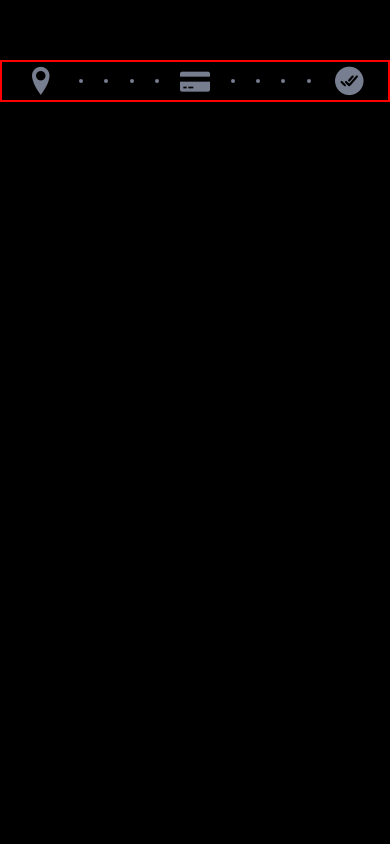
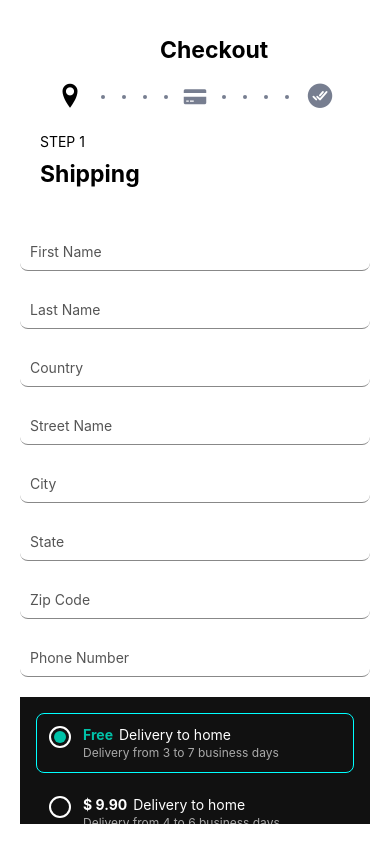
Before and after one commit to shahmir1232213/ReactNativeFashionApp, a React Native app: screen /Checkout in a window 390 px wide. Built offline with nearby package versions, Linux system fonts and the light colour scheme.

Commit message:
checkout phase 1 incomplete

```diff
--- a/src/components/Divider.tsx
+++ b/src/components/Divider.tsx
@@ -12,7 +12,7 @@ const Divider: React.FC<Prop> = ({ text }) => {
     <View
       style={[
         styles.container,
-        colorScheme === "dark" && { backgroundColor: "#2a2f37" },
+        colorScheme === "dark" && { backgroundColor: "#141416" },
       ]}
     >
       <Text
--- a/src/components/Header.tsx
+++ b/src/components/Header.tsx
@@ -6,10 +6,10 @@ const Header: React.FC= ({head}) => {
     const colorScheme = useColorScheme()
     const isDark = colorScheme === 'dark'
     return (
-       <View style={[styles.heading, isDark && { backgroundColor: '#2a2f37' }]}>
+       <View style={[styles.heading, isDark && { backgroundColor: '#141416' }]}>
             <Text style={[styles.header, colorScheme === 'dark' && { color: 'white'}]}>{head ? head : 'Gem Store'}</Text>
             {!head &&
-            <Notification name='bell' color={colorScheme === 'dark' ? 'white' : '#2a2f37'} size={23}  />
+            <Notification name='bell' color={colorScheme === 'dark' ? 'white' : '#141416'} size={23}  />
             }
         </View>
     )
--- a/src/components/ProductsList.tsx
+++ b/src/components/ProductsList.tsx
@@ -7,7 +7,7 @@ const ProductsList = ({ products,category }) => {
   const colorScheme = useColorScheme();
 
   return (
-    <View style={[styles.container, colorScheme === 'dark' && { backgroundColor: '#2a2f37' }]}>
+    <View style={[styles.container, colorScheme === 'dark' && { backgroundColor: '#141416' }]}>
       <ScrollView horizontal showsHorizontalScrollIndicator={false}>
         {products.map((item, index) => (
           <TouchableOpacity  style={styles.card} key={index}
@@ -17,7 +17,7 @@ const ProductsList = ({ products,category }) => {
             <View style={styles.product}>
               <Image style={styles.image} source={item.image} />
             </View>
-            <View style={[styles.productInfo, colorScheme === 'dark' && { backgroundColor: '#2a2f37'}]}>
+            <View style={[styles.productInfo, colorScheme === 'dark' && { backgroundColor: '#141416'}]}>
               <Text style={[styles.productText, colorScheme === 'dark' && { color: 'white' }]}>{item.productText}</Text>
               <Text style={[styles.priceText, colorScheme === 'dark' && { color: 'white' }]}>{`$${item.productPrice}`}</Text>
             </View>
--- a/src/components/ScrllHeader.tsx
+++ b/src/components/ScrllHeader.tsx
@@ -16,7 +16,7 @@ const ScrllHeader = ({ setSelectedCategory }) => {
   const colorScheme = useColorScheme()
 
   return (
-    <View style={[styles.scrollView, colorScheme === 'dark' && { backgroundColor: '#2a2f37' }]}>
+    <View style={[styles.scrollView, colorScheme === 'dark' && { backgroundColor: '#141416' }]}>
       <ScrollView
         horizontal
         contentContainerStyle={{
--- a/src/components/SigningInputFields.tsx
+++ b/src/components/SigningInputFields.tsx
@@ -1,46 +1,57 @@
-import { StyleSheet, Text, View, TextInput } from 'react-native'
-import React, { useEffect } from 'react'
+import { StyleSheet, View, TextInput, useColorScheme } from 'react-native'
+import React from 'react'
 
 interface Label {
   placeholder: string;
   state: string;
   setState: (value: string) => void;
 }
+
 interface Props {
   labels: Label[];
 }
 
 const SigningInputFields: React.FC<Props> = ({ labels }) => {
+  const scheme = useColorScheme();
+  const isDarkMode = scheme === 'dark';
+
   return (
     <View>
-      {
-        labels.map((label, index) => (
+      {labels.map((label, index) => (
         <View key={index}>
-            {/* You can customize the TextInput styles as needed */}
           <TextInput
-                style={styles.input}
+            style={[
+              styles.input,
+              isDarkMode ? styles.inputDark : styles.inputLight,
+            ]}
             placeholder={label.placeholder}
-                placeholderTextColor={'black'}
+            placeholderTextColor={isDarkMode ? '#aaa' : '#555'}
             value={label.state}
             onChangeText={(text) => label.setState(text)}
           />
         </View>
-        ))
-      }
+      ))}
     </View>
-  )
-}
+  );
+};
 
-export default SigningInputFields
+export default SigningInputFields;
 
 const styles = StyleSheet.create({
-  input:{
+  input: {
     borderBottomWidth: 1,
-    borderColor: "#888",
+    borderRadius: 8,
     padding: 10,
-    borderRadius: 8,
     marginBottom: 20,
+  },
+  inputLight: {
+    borderColor: '#888',
     color: 'black',
-
-  }
-})
+    backgroundColor: '#fff',
+  },
+  inputDark: {
+    borderColor: '#555',
+    color: 'white',
+    backgroundColor: '#141416',
+  },
+});
--- a/src/components/checkOutComponents/CheckOutNavigation.tsx
+++ b/src/components/checkOutComponents/CheckOutNavigation.tsx
@@ -1,58 +1,89 @@
-import { StyleSheet, Text, View,TouchableOpacity} from 'react-native'
+import { StyleSheet, Text, View, TouchableOpacity, useColorScheme } from 'react-native'
 import Entypo from 'react-native-vector-icons/Entypo'
-import React,{useState,useEffect} from 'react'
+import React, { useState } from 'react'
 import Fontisto from 'react-native-vector-icons/Fontisto'
 import Ionicons from 'react-native-vector-icons/Ionicons'
 
 const icons = [
-  { icon: <Entypo name="location-pin" size={35}  /> },
-  { icon: <Fontisto name="credit-card" size={20}  /> },
-  { icon: <Ionicons name="checkmark-done-circle" size={35} /> },
+  { icon: <Entypo name="location-pin" size={30} /> },
+  { icon: <Fontisto name="credit-card" size={15} /> },
+  { icon: <Ionicons name="checkmark-done-circle" size={30} /> },
 ];
 
 const checkOutNavigation = () => {
-  const [activeKey,setActiveKey] = useState<string>('')
+  const [activeKey, setActiveKey] = useState<number>(0);
+  const scheme = useColorScheme();
+  const isDarkMode = scheme === 'dark';
+
   return (
-        <View style={styles.button}>
-        {
-            icons.map((icon,index)=>(
-                <>
-                    <TouchableOpacity key={index} onPress={()=>(setActiveKey(index))}>
+    <View style={[styles.button, isDarkMode ? styles.buttonDark : styles.buttonLight]}>
+      {icons.map((icon, index) => (
+        <React.Fragment key={index}>
+          <TouchableOpacity onPress={() => setActiveKey(index)}>
             {React.cloneElement(icon.icon, {
-                            color: activeKey === index ? '#fcfcfd' : '#777e90',
+              color: activeKey === index
+                ? isDarkMode ? '#fff' : '#000'
+                : isDarkMode ? '#aaa' : '#777e90',
             })}
           </TouchableOpacity>
           {/* render dots except after the last icon */}
           {index !== icons.length - 1 && (
             <>
-                        <Text style={styles.dots}>.</Text>
-                        <Text style={styles.dots}>.</Text>
-                        <Text style={styles.dots}>.</Text>
-                        <Text style={styles.dots}>.</Text>
+              <Text
+                style={[
+                  styles.dots,
+                  { backgroundColor: isDarkMode ? '#aaa' : '#777e90' },
+                ]}
+              />
+              <Text
+                style={[
+                  styles.dots,
+                  { backgroundColor: isDarkMode ? '#aaa' : '#777e90' },
+                ]}
+              />
+              <Text
+                style={[
+                  styles.dots,
+                  { backgroundColor: isDarkMode ? '#aaa' : '#777e90' },
+                ]}
+              />
+              <Text
+                style={[
+                  styles.dots,
+                  { backgroundColor: isDarkMode ? '#aaa' : '#777e90' },
+                ]}
+              />
             </>
           )}
-                </>
-            ))
-        }
+        </React.Fragment>
+      ))}
     </View>
-  )
-}
+  );
+};
 
-export default checkOutNavigation
+export default checkOutNavigation;
 
 const styles = StyleSheet.create({
-    button:{
-        borderWidth:2,
-        borderColor:'red',
-        flexDirection:'row',
-        justifyContent:'space-evenly',
-        alignItems:'center',
-        backgroundColor:'black'
+  button: {
+    //borderWidth: 2,
+    paddingLeft: 20,
+    paddingRight: 20,
+    flexDirection: 'row',
+    justifyContent: 'space-evenly',
+    alignItems: 'center',
   },
-    dots:{
-        backgroundColor:'#777e90',
-        width:4,
-        height:4,
-        borderRadius:100
-    }
-})
+  buttonLight: {
+    //borderColor: 'red',
+    backgroundColor: 'white',
+  },
+  buttonDark: {
+    //borderColor: '#555',
+    backgroundColor: '#141416', // ✅ corrected dark mode color
+  },
+  dots: {
+    width: 4,
+    height: 4,
+    borderRadius: 100,
+    marginHorizontal: 1,
+  },
+});
--- /dev/null
+++ b/src/components/checkOutComponents/DeliveryOptions.tsx
@@ -0,0 +1,120 @@
+import React, { useState } from "react";
+import { View, Text, Pressable, StyleSheet } from "react-native";
+
+const DeliveryOptions = () => {
+  const [selected, setSelected] = useState("free");
+
+  const options = [
+    {
+      id: "free",
+      price: "Free",
+      title: "Delivery to home",
+      subtitle: "Delivery from 3 to 7 business days",
+    },
+    {
+      id: "home",
+      price: "$ 9.90",
+      title: "Delivery to home",
+      subtitle: "Delivery from 4 to 6 business days",
+    },
+    {
+      id: "fast",
+      price: "$ 9.90",
+      title: "Fast Delivery",
+      subtitle: "Delivery from 2 to 3 business days",
+    },
+  ];
+
+  return (
+    <View style={styles.container}>
+      {options.map((opt) => (
+        <Pressable
+          key={opt.id}
+          style={[
+            styles.option,
+            selected === opt.id && styles.optionSelected,
+          ]}
+          onPress={() => setSelected(opt.id)}
+        >
+          {/* Radio button */}
+          <View style={styles.radioOuter}>
+            {selected === opt.id && <View style={styles.radioInner} />}
+          </View>
+
+          {/* Texts */}
+          <View>
+            <View style={styles.row}>
+              <Text
+                style={[
+                  styles.price,
+                  opt.price === "Free" && styles.freePrice,
+                ]}
+              >
+                {opt.price}
+              </Text>
+              <Text style={styles.title}>{opt.title}</Text>
+            </View>
+            <Text style={styles.subtitle}>{opt.subtitle}</Text>
+          </View>
+        </Pressable>
+      ))}
+    </View>
+  );
+};
+
+const styles = StyleSheet.create({
+  container: {
+    backgroundColor: "#111", // dark bg
+    padding: 16,
+  },
+  option: {
+    flexDirection: "row",
+    alignItems: "flex-start",
+    borderWidth: 1,
+    borderColor: "transparent",
+    borderRadius: 8,
+    padding: 12,
+    marginBottom: 10,
+  },
+  optionSelected: {
+    borderColor: "#00FFFF", // cyan border
+  },
+  radioOuter: {
+    width: 22,
+    height: 22,
+    borderRadius: 11,
+    borderWidth: 2,
+    borderColor: "#fff",
+    alignItems: "center",
+    justifyContent: "center",
+    marginRight: 12,
+  },
+  radioInner: {
+    width: 12,
+    height: 12,
+    borderRadius: 6,
+    backgroundColor: "#00C2A8", // teal inner circle
+  },
+  row: {
+    flexDirection: "row",
+    alignItems: "center",
+    marginBottom: 2,
+  },
+  price: {
+    fontWeight: "bold",
+    color: "#fff",
+    marginRight: 6,
+  },
+  freePrice: {
+    color: "#00C2A8",
+  },
+  title: {
+    color: "#fff",
+  },
+  subtitle: {
+    color: "#aaa",
+    fontSize: 12,
+  },
+});
+
+export default DeliveryOptions;
--- a/src/components/checkOutComponents/StepComponent.tsx
+++ b/src/components/checkOutComponents/StepComponent.tsx
@@ -1,14 +1,61 @@
-import { StyleSheet, Text, View } from 'react-native'
+import { StyleSheet, Text, View, useColorScheme } from 'react-native'
 import React from 'react'
 
-const StepComponent = () => {
+interface Prop {
+  step: string;
+  stepHead: string;
+}
+
+const StepComponent: React.FC<Prop> = ({ step, stepHead }) => {
+  const scheme = useColorScheme();
+  const isDarkMode = scheme === 'dark';
+
   return (
-    <View>
-      <Text>StepComponent</Text>
+    <View style={[styles.stepCont, isDarkMode ? styles.stepContDark : styles.stepContLight]}>
+      <Text style={[styles.step, isDarkMode ? styles.textDark : styles.textLight]}>{step}</Text>
+      <Text style={[styles.stepHead, isDarkMode ? styles.textDark : styles.textLight]}>{stepHead}</Text>
     </View>
   )
 }
 
 export default StepComponent
 
-const styles = StyleSheet.create({})
+const styles = StyleSheet.create({
+  stepCont: {
+    marginTop: 20,
+    // paddingRight: 20,
+    marginBottom: 20,
+    paddingLeft: 20,
+  //  borderWidth: 2,
+    width: '100%',
+    height: '10%',
+    flexDirection: 'column',
+    justifyContent: 'flex-start',
+  },
+  stepContLight: {
+   // borderColor: 'red',
+    backgroundColor: '#fff',
+  },
+  stepContDark: {
+   // borderColor: '#555',
+    backgroundColor: '#141416', // ✅ custom dark color
+  },
+  step: {
+   // borderWidth: 1,
+    height: 23,
+  },
+  stepHead: {
+    fontSize: 23,
+    //borderWidth: 1,
+    marginTop: 4,
+    fontWeight: 'bold',
+  },
+  textLight: {
+    color: '#000',
+  //  borderColor: '#000',
+  },
+  textDark: {
+    color: '#fff',
+   // borderColor: '#fff',
+  },
+})
--- a/src/pages/CartPage.tsx
+++ b/src/pages/CartPage.tsx
@@ -16,7 +16,7 @@ const CartPage = () => {
 
   const containerStyle = [
     styles.container,
-    { backgroundColor: isDark ? '#2a2f37' : 'white' }
+    { backgroundColor: isDark ? '#141416' : 'white' }
   ]
 
   const textStyle = [
--- a/src/pages/GenderPage.tsx
+++ b/src/pages/GenderPage.tsx
@@ -23,7 +23,7 @@ const GenderPage = ({ bannerData, products1, backgroundImage, products2 , naviga
    // return () => console.log('unmounted Gender Page',category)
   })
   return (
-    <ScrollView style={[styles.container,colorScheme === 'dark' && {backgroundColor:'#2a2f37'}]} showsVerticalScrollIndicator={false}>
+    <ScrollView style={[styles.container,colorScheme === 'dark' && {backgroundColor:'#141416'}]} showsVerticalScrollIndicator={false}>
       <View style={styles.imageCont}>
         <Image
           style={styles.image}
--- a/src/screens/CheckOutScreen.tsx
+++ b/src/screens/CheckOutScreen.tsx
@@ -1,17 +1,59 @@
-import { StyleSheet, Text, View } from 'react-native'
-import React from 'react'
+import { StyleSheet, View, useColorScheme ,Text, ScrollView} from 'react-native'
+import React, { useState } from 'react'
 import Header from '../components/Header'
 import CheckOutNavigation from '../components/checkOutComponents/CheckOutNavigation'
+import StepComponent from '../components/checkOutComponents/StepComponent'
+import SigningInputFields from '../components/SigningInputFields'
+import DeliveryOptions from '../components/checkOutComponents/DeliveryOptions'
 
 const CheckOutScreen = () => {
+  const [firstName, setFirstName] = useState<string>("");
+  const [lastName, setLastName] = useState<string>("");
+  const [country, setCountry] = useState<string>("");
+  const [streetName, setStreetName] = useState<string>("");
+  const [city, setCity] = useState<string>("");
+  const [state, setState] = useState<string>("");
+  const [zipCode, setZipCode] = useState<string>("");
+  const [phoneNumber, setPhoneNumber] = useState<string>("");
+
+  const scheme = useColorScheme();
+  const isDarkMode = scheme === 'dark';
+
+  const labels = [
+    { placeholder: "First Name", state: firstName, setState: setFirstName },
+    { placeholder: "Last Name", state: lastName, setState: setLastName },
+    { placeholder: "Country", state: country, setState: setCountry },
+    { placeholder: "Street Name", state: streetName, setState: setStreetName },
+    { placeholder: "City", state: city, setState: setCity },
+    { placeholder: "State", state: state, setState: setState },
+    { placeholder: "Zip Code", state: zipCode, setState: setZipCode },
+    { placeholder: "Phone Number", state: phoneNumber, setState: setPhoneNumber },
+  ];
+
   return (
-    <View  style={{backgroundColor:'black',height:'100%'}}>
-      <Header head='Checkout'/>
-      <CheckOutNavigation/>
+    <View style={[styles.container, isDarkMode ? styles.containerDark : styles.containerLight]}>
+      <Header head="Checkout" />
+      <CheckOutNavigation />
+      <ScrollView showsVerticalScrollIndicator={false}>
+        <StepComponent step="STEP 1" stepHead="Shipping" />
+        <SigningInputFields labels={labels} />
+        <DeliveryOptions />
+     </ScrollView>
     </View>
-  )
-}
+  );
+};
 
-export default CheckOutScreen
+export default CheckOutScreen;
 
-const styles = StyleSheet.create({})
+const styles = StyleSheet.create({
+  container: {
+    height: '100%',
+    padding:20
+  },
+  containerLight: {
+    backgroundColor: 'white',
+  },
+  containerDark: {
+    backgroundColor: '#141416',
+  },
+});
```
Lines whose indentation alone changed are shown as unchanged.
